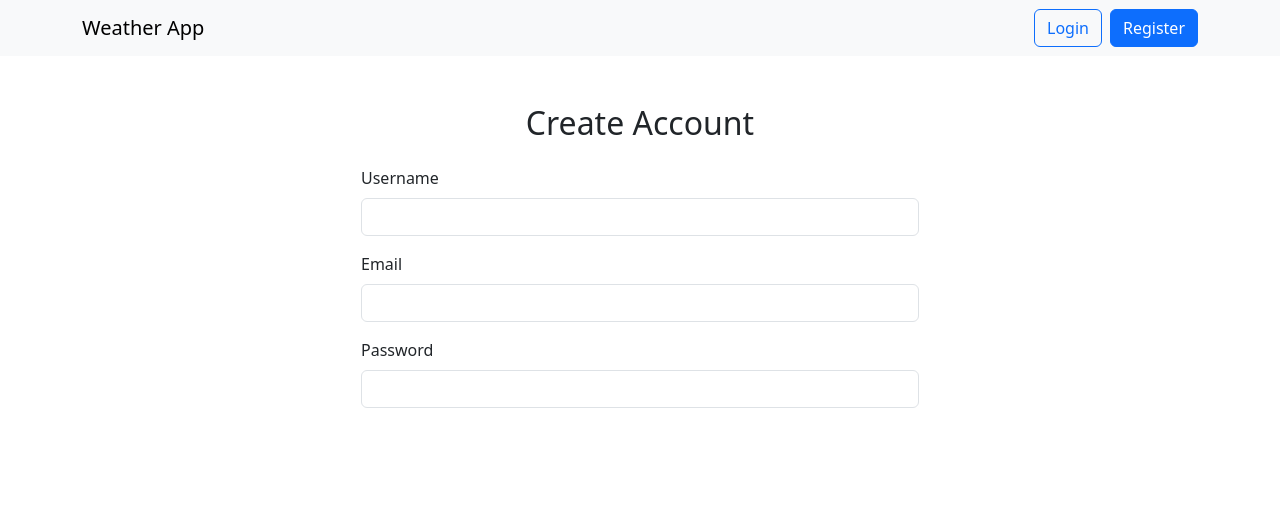
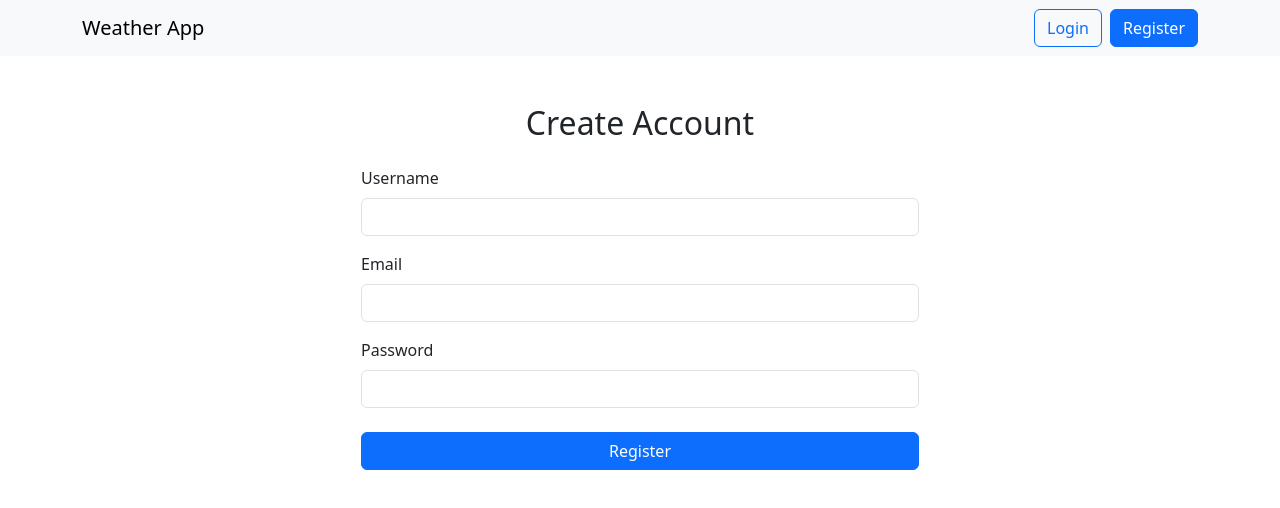
Before and after one commit to Soulittude/weatherapp-frontend, a React (Create React App) app: page /register in a window 1280 px wide. Shown: the top 508 px of the page. Built offline with nearby package versions, Linux system fonts and the light colour scheme; no server answers.

Commit message:
Loader Component Added

```diff
--- a/src/components/common/Button.jsx
+++ b/src/components/common/Button.jsx
@@ -1,2 +1,12 @@
-const Button = () => { };
+const Button = ({ children, variant = 'primary', ...props }) => {
+    return (
+        <button
+            {...props}
+            className={`btn btn-${variant} ${props.className || ''}`}
+        >
+            {children}
+        </button>
+    );
+};
+
 export default Button;
--- a/src/components/weather/HistoryList.jsx
+++ b/src/components/weather/HistoryList.jsx
@@ -0,0 +1,2 @@
+const HistoryList = () => { }
+export default HistoryList;
--- a/src/components/weather/SearchBar.jsx
+++ b/src/components/weather/SearchBar.jsx
@@ -0,0 +1,2 @@
+const SearchBar = () => { }
+export default SearchBar;
--- a/src/components/weather/WeatherDisplay.jsx
+++ b/src/components/weather/WeatherDisplay.jsx
@@ -0,0 +1,2 @@
+const WeatherDisplay = () => { }
+export default WeatherDisplay;
--- a/src/pages/HomePage.jsx
+++ b/src/pages/HomePage.jsx
@@ -1,4 +1,3 @@
-import { useEffect } from 'react';
 import { useAuth } from '../context/AuthContext';
 import SearchBar from '../components/weather/SearchBar';
 import WeatherDisplay from '../components/weather/WeatherDisplay';
--- a/src/pages/RegisterPage.jsx
+++ b/src/pages/RegisterPage.jsx
@@ -9,11 +9,11 @@ const RegisterPage = () => {
 
     const handleRegister = async (username, email, password) => {
         try {
-            const response = await api.post('/auth/register', { username, email, password });
-            localStorage.setItem('token', response.data.token);
+            const { data } = await api.post('/auth/register', { username, email, password });
+            localStorage.setItem('token', data.token);
             navigate('/');
         } catch (err) {
-            setError(err.response?.data?.error || 'Registration failed');
+            setError(err.response?.data?.error || 'Registration failed. Please try again.');
         }
     };
 
```
Also changed, not shown: src/components/common/Loader.jsx (+13 -0 lines).
